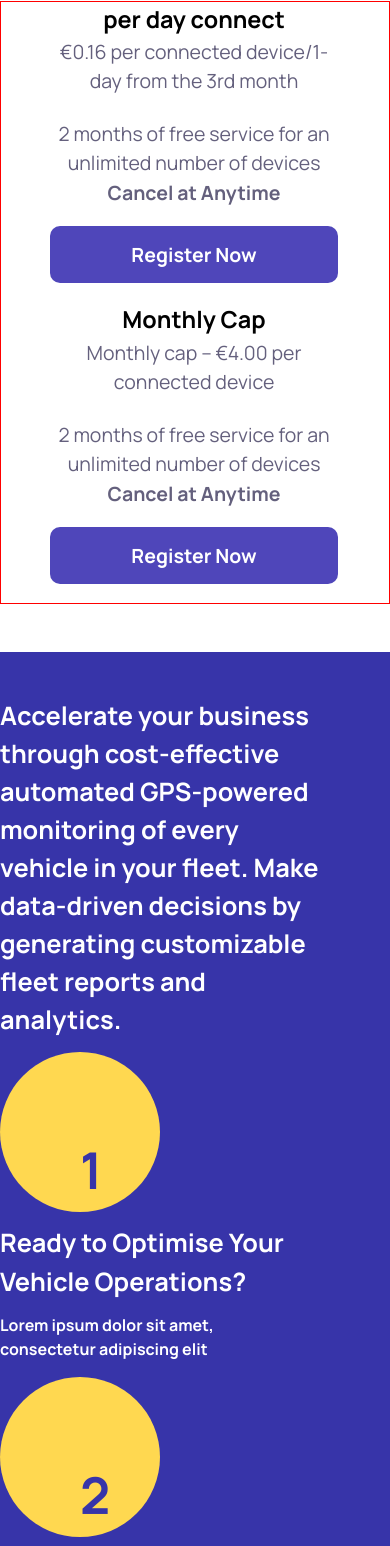
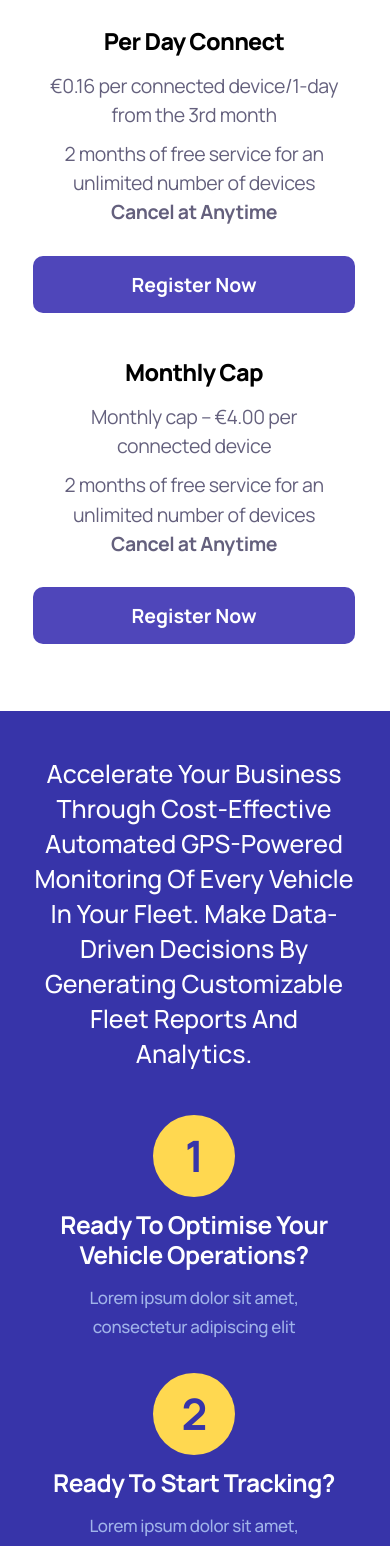
Before and after one commit to PavsterUK/erafleet-react, a React (Create React App) app: page / in a window 390 px wide. Shown: the part 1460-3006 px from the top of the page. Built offline with nearby package versions, Linux system fonts and the light colour scheme.

Commit message:
refactor homepage-mobile

```diff
--- a/src/components/Homepage.css
+++ b/src/components/Homepage.css
@@ -25,20 +25,9 @@
   height: clamp(0.5em, 4vw, 2em);
 }
 
-@media (min-width: 1280px) {
-  #drawer-menu-pic {
-    display: none;
-  }
-}
-
 #erafleet-title-pic {
   height: clamp(4.5vw, 4.5vw, 1.5em);
   margin-left: 3.2em;
-}
-@media (min-width: 500px) {
-  #erafleet-title-pic {
-    height: clamp(1.5em, 2vw, 1.5em);
-  }
 }
 
 .navbar {
@@ -52,19 +41,6 @@
 .navbar ul,
 .navbar a {
   display: none;
-}
-
-@media (min-width: 1280px) {
-  .navbar ul {
-    display: flex;
-    list-style: none;
-  }
-  .navbar li {
-    margin-right: 1em;
-  }
-  .navbar a {
-    display: inline-block;
-  }
 }
 
 .navbar a {
@@ -114,16 +90,6 @@
   font-size: clamp(1em, 6.5vw, 3.8em);
   font-weight: 800;
   letter-spacing: -0.03em;
-}
-
-@media (min-width: 768px) {
-  #fleet-features-section {
-    flex-direction: row;
-    margin-left: 4.5em;
-  }
-  #fleet-features-section h2 {
-    margin-bottom: clamp(0.1em, 1vw, 1em);
-  }
 }
 
 .feature-list {
@@ -200,7 +166,410 @@
   height: clamp(10vw, 55vw, 70vw);
 }
 
+#flexible-pricing-plan-section {
+  margin-top: 1em;
+  display: flex;
+  flex-direction: column;
+  text-align: center;
+}
+
+#flexible-pricing-plan-section h3 {
+  font-size: clamp(0.5em, 5.3vw, 2em);
+  font-weight: 800;
+  text-transform: capitalize;
+  margin: 1em 0 1em 0;
+  letter-spacing: -0.03em;
+}
+
+#flexible-pricing-plan-section h4 {
+  font-size: clamp(0.5em, 4.5vw, 1.5em);
+  color: #64607d;
+  letter-spacing: -0.02em;
+  font-weight: 500;
+  margin: 1.5em 0 1.5em 0;
+}
+
+.yellow-rectangle {
+  width: clamp(2em, 25vw, 8em);
+  height: clamp(2em, 25vw, 8em);
+  border-radius: 5%;
+  background-color: #ffd850;
+  align-self: center;
+  display: flex;
+  align-items: center;
+  justify-content: center;
+}
+
+#products-cards-section {
+  padding-left: 8.5%;
+  padding-right: 9%;
+  margin-bottom: 1em;
+  display: flex;
+  flex-direction: column;
+  align-items: center;
+}
+
+.product-card {
+  display: flex;
+  flex-direction: column;
+  align-items: center;
+  text-align: center;
+}
+
+.product-card h3 {
+  font-size: clamp(0.5em, 6vw, 2em);
+  text-transform: capitalize;
+  letter-spacing: -0.03em;
+  margin: 1em 0 0.5em 0;
+  font-weight: 800;
+}
+
+.product-card span {
+  font-size: clamp(0.5em, 5vw, 1.5em);
+  color: #64607d;
+  letter-spacing: -0.02em;
+  margin-bottom: 0.5em;
+}
+
+.register-now-btn {
+  border: none;
+  font-weight: bold;
+  color: white;
+  background: #4f46ba;
+  padding: 0.7em 0 0.7em 0;
+  border-radius: 10px;
+  font-size: clamp(0.5em, 5vw, 1.5em);
+  width: 100%;
+  margin: 1em 0 1em 0;
+}
+
+.yellow-bg {
+  color: black;
+  background-color: #ffd850;
+}
+
+#purple-bg {
+  display: flex;
+  flex-direction: column;
+  align-items: center;
+  background-color: #3734a9;
+  color: white;
+  margin-top: 2em;
+  margin-bottom: 2em;
+  padding-top: 2em;
+  padding-left: 8.5%;
+  padding-right: 9%;
+  padding-bottom: 2em;
+}
+
+#purple-bg h3 {
+  text-align: center;
+  font-size: clamp(0.5em, 6.5vw, 2.5em);
+  margin: 0.5em 0 0.5em 0;
+  font-family: "Manrope";
+  font-style: normal;
+  font-weight: 500;
+  font-size: 25px;
+  line-height: 140%;
+  text-transform: capitalize;
+  color: #ffffff;
+}
+
+#bullet-points {
+  margin-top: 1.5em;
+  display: flex;
+  flex-direction: column;
+  align-items: center;
+}
+
+#bullet-points h3 {
+  font-family: "Manrope";
+  font-style: normal;
+  font-weight: 700;
+  font-size: clamp(0.5em, 6.3vw, 2.5em);
+  line-height: 125%;
+  text-align: center;
+  letter-spacing: -0.02em;
+  margin-bottom: 0.5em;
+}
+
+#bullet-points h4 {
+  font-family: "Manrope";
+  font-style: normal;
+  font-weight: 500;
+  font-size: clamp(0.5em, 4.35vw, 2.5em);
+  line-height: 171%;
+  text-align: center;
+  letter-spacing: -0.02em;
+  color: #a0b3e9;
+  width: 80%;
+}
+
+.yellow-circle {
+  display: flex;
+  align-items: center;
+  justify-content: center;
+  margin-top: 0.5em;
+  border-radius: 50%;
+  background-color: #ffd850;
+  height: clamp(0.5em, 21vw, 8em);
+  width: clamp(0.5em, 21vw, 8em);
+}
+
+.yellow-circle h1 {
+  font-size: clamp(1em, 11.1vw, 5em);
+  font-family: "Manrope";
+  font-style: normal;
+  font-weight: 700;
+  line-height: 70%;
+  letter-spacing: -0.02em;
+  color: #3734a9;
+}
+
+#yelow-bg-rect {
+  margin-top: 4em;
+  margin-bottom: 1em;
+  background-color: #ffd850;
+}
+
+#phone-in-hand-pic {
+  position: relative;
+  left: -1em;
+  top: -1em;
+}
+
+.register-now-paragraph {
+  font-family: "Manrope";
+  font-style: normal;
+  font-weight: 500;
+  font-size: clamp(0.5em, 5.4vw, 2.5em);
+  line-height: 136%;
+  text-align: center;
+  text-transform: capitalize;
+}
+
+#quick-menu {
+  display: flex;
+  flex-direction: column;
+  align-items: center;
+  padding-left: 8.5%;
+  padding-right: 9%;
+}
+
+#company-summ {
+  padding: 1em 0 1em 0;
+  width: fit-content;
+  display: flex;
+  flex-direction: column;
+  align-items: center;
+  text-align: center;
+}
+
+#company-summ h2 {
+  margin-bottom: 0.5em;
+  font-family: "Roboto";
+  font-size: clamp(0.5em, 6vw, 3em);
+  font-style: normal;
+  font-weight: 400;
+  line-height: clamp(0.5em, 6vw, 3em);
+  font-feature-settings: "liga" off;
+}
+
+#company-summ span {
+  font-size: clamp(0.5em, 4.4vw, 3em);
+  font-family: "Manrope";
+  font-style: normal;
+  font-weight: 400;
+  line-height: 139%;
+  text-align: center;
+  color: #333333;
+}
+
+.mini-nav {
+  text-align: center;
+  padding: 1em 0 1em 0;
+}
+
+.mini-nav h3 {
+  text-align: center;
+  font-family: "Manrope";
+  font-style: normal;
+  font-weight: 700;
+  font-size: clamp(0.5em, 5vw, 3em);
+  line-height: 125%;
+  color: #000000;
+  margin-bottom: 0.5em;
+}
+
+.mini-nav ul {
+  font-size: clamp(0.5em, 4.5vw, 3em);
+  color: #757575;
+  margin: 0;
+  padding: 0;
+  list-style-type: none;
+  font-family: "Manrope";
+  font-style: normal;
+  font-weight: 400;
+  line-height: 139%;
+  color: #757575;
+}
+
+#quick-cont {
+  padding: 1em 0 1em 0;
+  display: flex;
+  flex-direction: column;
+  align-items: center;
+}
+
+#quick-cont h3 {
+  font-size: clamp(0.5em, 5vw, 3em);
+  font-family: "Manrope";
+  font-style: normal;
+  font-weight: 700;
+  line-height: 125%;
+  color: #000000;
+  margin-bottom: 0.4em;
+}
+
+#quick-cont span {
+  font-family: "Manrope";
+  font-style: normal;
+  font-weight: 400;
+  font-size: 18px;
+  line-height: 139%;
+  text-align: center;
+  color: #757575;
+  width: 60%;
+}
+
+#quick-cont h4 {
+  font-family: "Manrope";
+  font-style: normal;
+  font-weight: 500;
+  font-size: clamp(0.5em, 4.4vw, 3em);
+  line-height: 139%;
+  color: #3734a9;
+}
+
+#mail,
+#phone {
+  display: flex;
+  flex-direction: column;
+  align-items: center;
+  justify-content: center;
+  color: #3734a9;
+}
+
+#phone {
+  margin: 1em 0 1em 0;
+}
+
+#phone-pic {
+  width: clamp(0.5em, 7vw, 3em);
+  margin-bottom: 0.5em;
+}
+
+#mail-pic {
+  width: fit-content;
+  height: fit-content;
+  margin-bottom: 0.5em;
+}
+
+#top-env {
+  width: clamp(0.5em, 8vw, 3em);
+  margin-bottom: clamp(-0.5em, -15vw, -5em);
+}
+
+#bott-env {
+  width: clamp(0.5em, 8vw, 3em);
+  margin-top: clamp(-0.5em, -15vw, -5em);
+}
+
+#address {
+  padding: 1em 0 1em 0;
+  text-align: center;
+}
+
+#address h3 {
+  font-family: "Manrope";
+  font-style: normal;
+  font-weight: 700;
+  font-size: clamp(0.5em, 5vw, 5em);
+  line-height: 125%;
+  color: #000000;
+  margin-bottom: 0.3em;
+}
+
+#address span {
+  font-family: "Manrope";
+  font-style: normal;
+  font-weight: 400;
+  font-size: clamp(0.5em, 4.4vw, 3em);
+  line-height: 139%;
+  color: #757575;
+  width: 60%;
+}
+
+#city-silouete-pics {
+  display: flex;
+  justify-content: center;
+  overflow: hidden;
+  margin-top: 5em;
+  height: clamp(0.5em, 20vw, 50vw);
+}
+
+footer {
+  font-family: "Poppins", sans-serif;
+  padding: 0.8em;
+  width: 100%;
+  color: #f2f3ff;
+  background: #000000;
+  text-align: center;
+}
+
+/* Media Queries  */
+
 @media (min-width: 1280px) {
+  #drawer-menu-pic {
+    display: none;
+  }
+}
+
+@media (min-width: 500px) {
+  #erafleet-title-pic {
+    height: clamp(1.5em, 2vw, 1.5em);
+  }
+}
+
+@media (min-width: 1280px) {
+  #sign-in {
+    display: flex;
+    align-items: center;
+  }
+
+  .navbar ul {
+    display: flex;
+    list-style: none;
+  }
+  .navbar li {
+    margin-right: 1em;
+  }
+  .navbar a {
+    display: inline-block;
+  }
+}
+
+@media (min-width: 768px) {
+  #fleet-features-section {
+    flex-direction: row;
+    margin-left: 4.5em;
+  }
+  #fleet-features-section h2 {
+    margin-bottom: clamp(0.1em, 1vw, 1em);
+  }
+}
+
+/* @media (min-width: 1280px) {
   #iot-solutions {
     flex-direction: row;
   }
@@ -246,87 +615,7 @@
     height: clamp(10vw, 20vw, 70vw);
     z-index: 0;
   }
-}
 
-#flexible-pricing-plan-section {
-  margin-top: 1em;
-  display: flex;
-  flex-direction: column;
-  text-align: center;
-}
-
-#flexible-pricing-plan-section h3 {
-  font-size: clamp(0.5em, 5.3vw, 2em);
-  font-weight: 800;
-  text-transform: capitalize;
-  margin: 1em 0 1em 0;
-  letter-spacing: -0.03em;
-}
-
-#flexible-pricing-plan-section h4 {
-  font-size: clamp(0.5em, 4.5vw, 1.5em);
-  color: #64607d;
-  letter-spacing: -0.02em;
-  font-weight: 500;
-  margin: 1.5em 0 1.5em 0;
-}
-
-.yellow-rectangle {
-  width: clamp(2em, 25vw, 8em);
-  height: clamp(2em, 25vw, 8em);
-  border-radius: 5%;
-  background-color: #ffd850;
-  align-self: center;
-  display: flex;
-  align-items: center;
-  justify-content: center;
-}
-
-#products-cards-section {
-  border: 1px solid red;
-  padding-left: 8.5%;
-  padding-right: 9%;
-  margin-bottom: 1em;
-  display: flex;
-  flex-direction: column;
-  align-items: center;
-}
-
-.product-card {
-  display: flex;
-  flex-direction: column;
-  align-items: center;
-  text-align: center;
-}
-
-.product-card h3 {
-  font-size: clamp(0.5em, 6vw, 1.5em);
-}
-
-.product-card span {
-  width: 85%;
-  font-size: clamp(0.5em, 5vw, 1.5em);
-  color: #64607d;
-}
-
-.register-now-btn {
-  border: none;
-  font-weight: bold;
-  color: white;
-  background: #4f46ba;
-  padding: 0.7em 0 0.7em 0;
-  border-radius: 10px;
-  font-size: clamp(0.5em, 5vw, 1.5em);
-  width: 90%;
-  margin: 1em 0 1em 0;
-}
-
-.yellow-bg {
-  color: black;
-  background-color: #ffd850;
-}
-
-@media (min-width: 1280px) {
   #flexible-pricing-plan-section {
     margin-top: clamp(0.5em, 3vw, 2.5em);
     margin-left: clamp(2em, 10vw, 10em);
@@ -363,185 +652,4 @@
   #flexible-pricing-plan-section img {
     height: clamp(0.2em, 2vw, 5em);
   }
-}
-
-@media (min-width: 1280px) {
-  #cards {
-    display: flex;
-  }
-
-  .card {
-    margin: 1em 0.5em 0 0.5em;
-    box-shadow: 0px 141.825px 113.46px rgba(0, 0, 0, 0.03),
-      0px 91.9235px 66.4476px rgba(0, 0, 0, 0.0227778),
-      0px 54.6288px 36.1391px rgba(0, 0, 0, 0.0182222),
-      0px 28.365px 18.4372px rgba(0, 0, 0, 0.015),
-      0px 11.5561px 9.24488px rgba(0, 0, 0, 0.0117778),
-      0px 2.62639px 4.46486px rgba(0, 0, 0, 0.00722222);
-    border-radius: 20px;
-  }
-}
-
-#purple-bg {
-  background-color: #3734a9;
-  color: white;
-  margin-top: 2em;
-  margin-bottom: 2em;
-  padding-top: 2em;
-}
-
-#purple-bg h2 {
-  font-size: clamp(0.5em, 6vw, 2.5em);
-  margin: 0;
-  width: 85%;
-  font-weight: 500;
-}
-
-#purple-bg h3 {
-  width: 85%;
-  font-size: clamp(0.5em, 6.5vw, 2.5em);
-  margin: 0.5em 0 0.5em 0;
-}
-
-#purple-bg h4 {
-  width: 70%;
-  margin-bottom: 1em;
-}
-
-#purple-bg span {
-  font-size: clamp(0.5em, 5.7vw, 2.5em);
-  font-weight: 500;
-  letter-spacing: -0.02em;
-  margin: 1em 1em;
-}
-
-.yellow-circle {
-  margin-top: 0.5em;
-  padding: clamp(1em, 25vw, 5em);
-  border-radius: 50%;
-  background-color: #ffd850;
-  height: clamp(1em, 8vw, 5em);
-  width: clamp(1em, 8vw, 5em);
-}
-
-.yellow-circle h1 {
-  color: #3734a9;
-  font-size: clamp(1em, 13vw, 5em);
-  font-weight: 700;
-}
-
-#yelow-bg-rect {
-  margin-top: 1.5em;
-  margin-bottom: 1em;
-  background-color: #ffd850;
-}
-
-#phone-in-hand-pic {
-  position: relative;
-  left: -1em;
-  top: -1em;
-}
-
-@media (min-width: 1280px) {
-}
-
-#erafleet {
-  margin-top: 2em;
-  width: fit-content;
-  display: flex;
-  flex-direction: column;
-  align-items: center;
-}
-
-#erafleet h2 {
-  font-family: "Roboto";
-  font-size: clamp(0.5em, 6vw, 3em);
-  font-weight: 400;
-}
-
-#erafleet span {
-  font-size: clamp(0.5em, 4.4vw, 3em);
-  font-weight: 400;
-  margin-bottom: 1em;
-}
-
-.quick-menu {
-  display: flex;
-  flex-direction: column;
-  align-items: center;
-  margin-top: 1em;
-  margin-bottom: 1em;
-}
-
-.quick-menu ul {
-  font-size: clamp(0.5em, 4.5vw, 3em);
-  font-weight: 400;
-  color: #757575;
-  margin: 0;
-  padding: 0;
-  list-style-type: none;
-}
-
-.quick-menu h3 {
-  font-size: clamp(0.5em, 5vw, 3em);
-}
-
-.quick-menu span {
-  font-size: clamp(0.5em, 4.4vw, 3em);
-  font-weight: 400;
-  color: #757575;
-}
-
-#mail,
-#phone {
-  display: flex;
-  flex-direction: column;
-  align-items: center;
-  justify-content: center;
-  color: #3734a9;
-}
-
-#mail h3,
-#phone h3 {
-  margin-top: 0.5em;
-  font-weight: 500;
-}
-
-#phone {
-  margin: 1em 0 1em 0;
-}
-
-#phone-pic {
-  width: clamp(0.5em, 7vw, 3em);
-}
-
-#mail-pic {
-  width: fit-content;
-  height: fit-content;
-}
-
-#top-env {
-  width: clamp(0.5em, 8vw, 3em);
-  margin-bottom: clamp(-0.5em, -15vw, -5em);
-}
-
-#bott-env {
-  width: clamp(0.5em, 8vw, 3em);
-  margin-top: clamp(-0.5em, -15vw, -5em);
-}
-
-#city-silouete-pics {
-  display: flex;
-  justify-content: center;
-  overflow: hidden;
-  margin-top: 5em;
-  height: clamp(0.5em, 20vw, 50vw);
-}
-
-footer {
-  font-family: "Poppins", sans-serif;
-  padding: 0.8em;
-  width: 100%;
-  color: #f2f3ff;
-  background: #000000;
-}
+} */
--- a/src/components/Homepage.js
+++ b/src/components/Homepage.js
@@ -36,7 +36,7 @@ const homepage = () => {
               <a>Contact us</a>
             </li>
           </ul>
-          <div>
+          <div id="sign-in">
             <a>Sign in</a>
             <button className="start-free-btn">Start Free</button>
           </div>
@@ -111,7 +111,7 @@ const homepage = () => {
           <span className="text-center">
             €0.16 per connected device/1-day from the 3rd month
           </span>
-          <br />
+
           <span>
             2 months of free service for an unlimited number of devices
             <br />
@@ -123,12 +123,10 @@ const homepage = () => {
         <div className="product-card">
           <h3>Monthly Cap</h3>
           <span className="text-center">
-            Monthly cap – €4.00 per connected device
+            Monthly cap – €4.00 per <br/> connected device
           </span>
-          <br />
           <span>
-            2 months of free service for an unlimited number of devices
-            <br />
+            2 months of free service for an unlimited number of devices<br/>
             <b>Cancel at Anytime</b>
           </span>
           <button className="register-now-btn">Register Now</button>
@@ -141,7 +139,7 @@ const homepage = () => {
           by generating customizable fleet reports and analytics.
         </h3>
         <div>
-          <div>
+          <div id="bullet-points">
             <div className="yellow-circle ">
               <h1>1</h1>
             </div>
@@ -153,7 +151,7 @@ const homepage = () => {
             </h4>
           </div>
 
-          <div>
+          <div id="bullet-points">
             <div className="yellow-circle">
               <h1>2</h1>
             </div>
@@ -165,7 +163,7 @@ const homepage = () => {
             </h4>
           </div>
 
-          <div>
+          <div id="bullet-points">
             <div className="yellow-circle">
               <h1>3</h1>
             </div>
@@ -181,18 +179,18 @@ const homepage = () => {
         <div id="yelow-bg-rect">
           <img id="phone-in-hand-pic" src={PhoneInHandPic} />
         </div>
-        <span className="capt wd-90">
+        <span className="register-now-paragraph">
           Join our platform today and benefit from 2 months of free service for
           an unlimited number of devices.
         </span>
         <button className="register-now-btn yellow-bg">Register Now</button>
-        <span className="wd-90 capt">
+        <span className="register-now-paragraph">
           Connect with us to receive a special offer tailored to your business
           needs.
         </span>
       </section>
-      <section id="quck-menu" className="flex-colunm-center">
-        <div id="erafleet">
+      <section id="quick-menu">
+        <div id="company-summ">
           <h2>Erafleet</h2>
           <span className="wd-90 text-center">
             Lorem ipsum dolor sit amet, consectetur adipiscing elit, sed do
@@ -200,7 +198,7 @@ const homepage = () => {
             ad minim.
           </span>
         </div>
-        <div className="quick-menu">
+        <div className="mini-nav">
           <h3>Menu</h3>
           <ul className="text-center">
             <li>
@@ -218,7 +216,7 @@ const homepage = () => {
           </ul>
         </div>
 
-        <div className="quick-menu">
+        <div id="quick-cont">
           <h3>Quick Contact</h3>
           <span className="wd-50 text-center">
             If you have any questions or need help, feel free to contact with
@@ -226,20 +224,20 @@ const homepage = () => {
           </span>
           <div id="phone">
             <img id="phone-pic" src={PhonePic} />
-            <h3>+(44) 123-4567</h3>
+            <h4>+(44) 123-4567</h4>
           </div>
           <div id="mail">
             <div id="mail-pic">
               <img id="top-env" src={EnvelopeTopPic} />
               <img id="bott-env" src={EnvelopeBottomPic} />
             </div>
-            <h3>hello@loopnotluck.com</h3>
+            <h4>hello@loopnotluck.com</h4>
           </div>
         </div>
-        <div className="quick-menu">
+        <div id="address">
           <h3>Address</h3>
-          <span className="wd-50 text-center">
-            63-66 Hatton Garden, 5th Floor Suite 23, London,
+          <span>
+            63-66 Hatton Garden,<br/> 5th Floor Suite 23,<br/> London,
             <br /> EC1N 8LE
           </span>
         </div>
@@ -248,7 +246,7 @@ const homepage = () => {
         <img src={CityRightPic} />
         <img src={CityLeftPic} />
       </div>
-      <footer className="text-center">
+      <footer>
         <span>© Erafleet 2022. All rights reserved.</span>
       </footer>
     </div>
```
